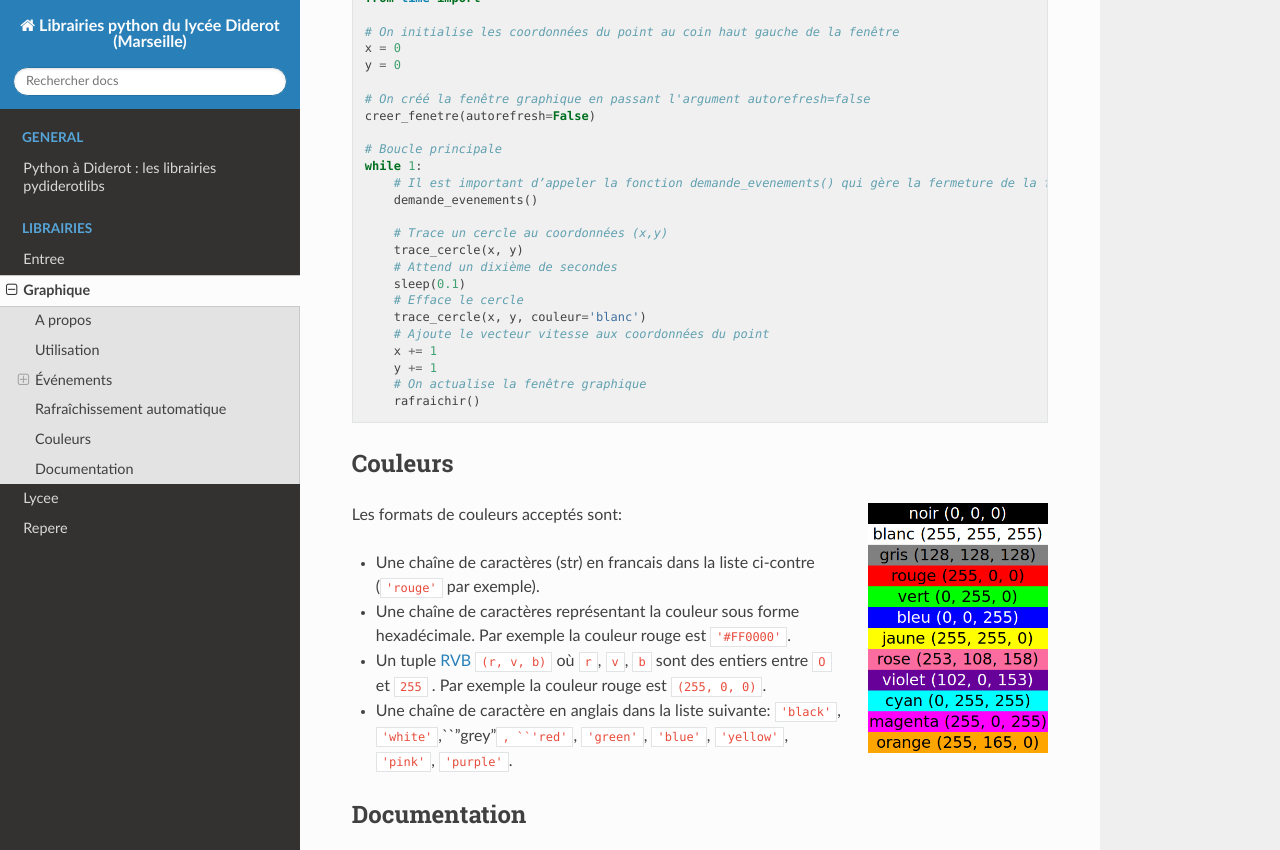
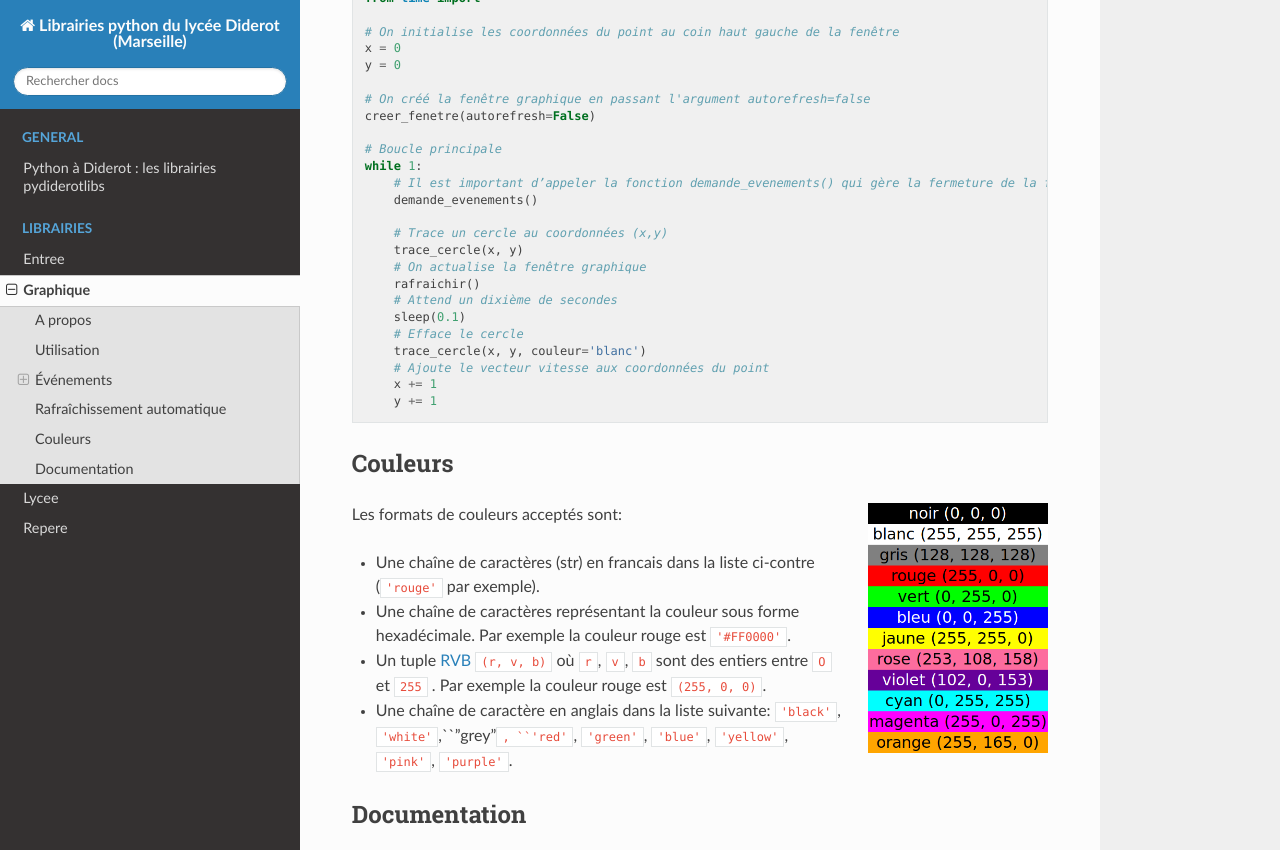
Before and after one commit to Pydiderot/pydiderotlibs, a Sphinx documentation site: the page built from docs/librairies/graphique.md, in a window 1280 px wide and 900 px high, scrolled down 3278 px, cut to the strip 0-850 px from the top of the window. Built offline with Sphinx 7.4.7 and the Read the Docs theme 2.0.0, drawn with Linux system fonts in a browser that asks for light colours; part of the change alters nothing that is shown.

````diff
--- a/docs/librairies/graphique.md
+++ b/docs/librairies/graphique.md
@@ -133,6 +133,8 @@ while 1:
 
     # Trace un cercle au coordonnées (x,y)
     trace_cercle(x, y)
+    # On actualise la fenêtre graphique
+    rafraichir()
     # Attend un dixième de secondes
     sleep(0.1)
     # Efface le cercle
@@ -140,8 +142,6 @@ while 1:
     # Ajoute le vecteur vitesse aux coordonnées du point
     x += 1
     y += 1
-    # On actualise la fenêtre graphique
-    rafraichir()
 ```
 
 .. _couleur:
````
